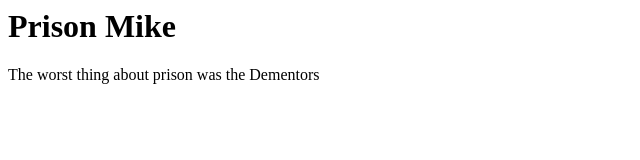
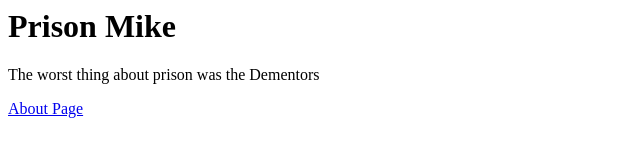
Before and after one commit to KelseyDillon/Prison-Mike, a plain HTML site: page index.html in a window 1280 px wide. Shown: the whole page, without its empty margins (0-640 px from the left). Drawn offline with Linux system fonts and the light colour scheme.

Commit message:
Update index.html

```diff
--- a/index.html
+++ b/index.html
@@ -1,3 +1,5 @@
 <h1>Prison Mike</h1>
 
 <p></p>The worst thing about prison was the Dementors</p>
+
+<a href="./about.html">About Page</a>
```
